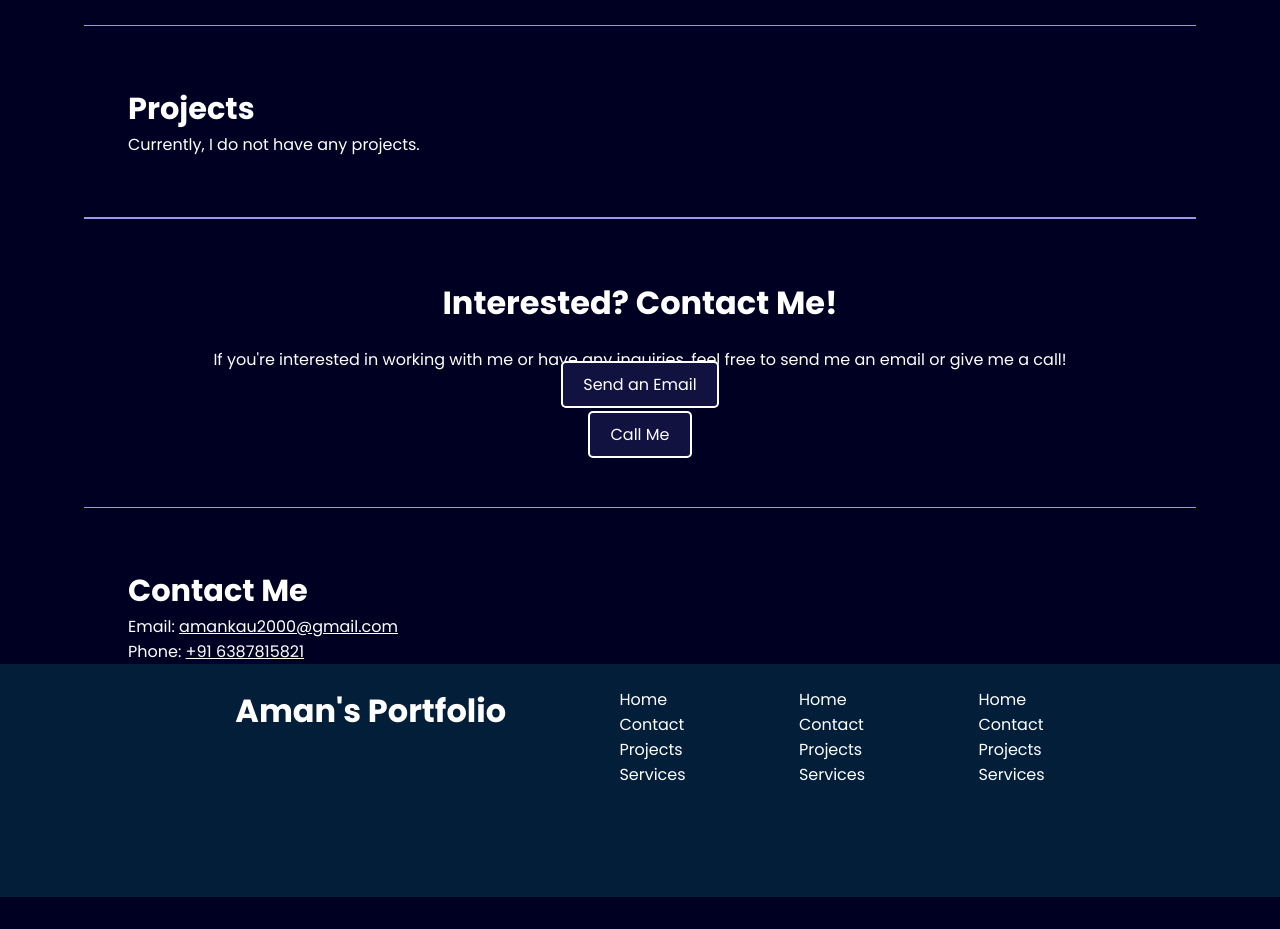
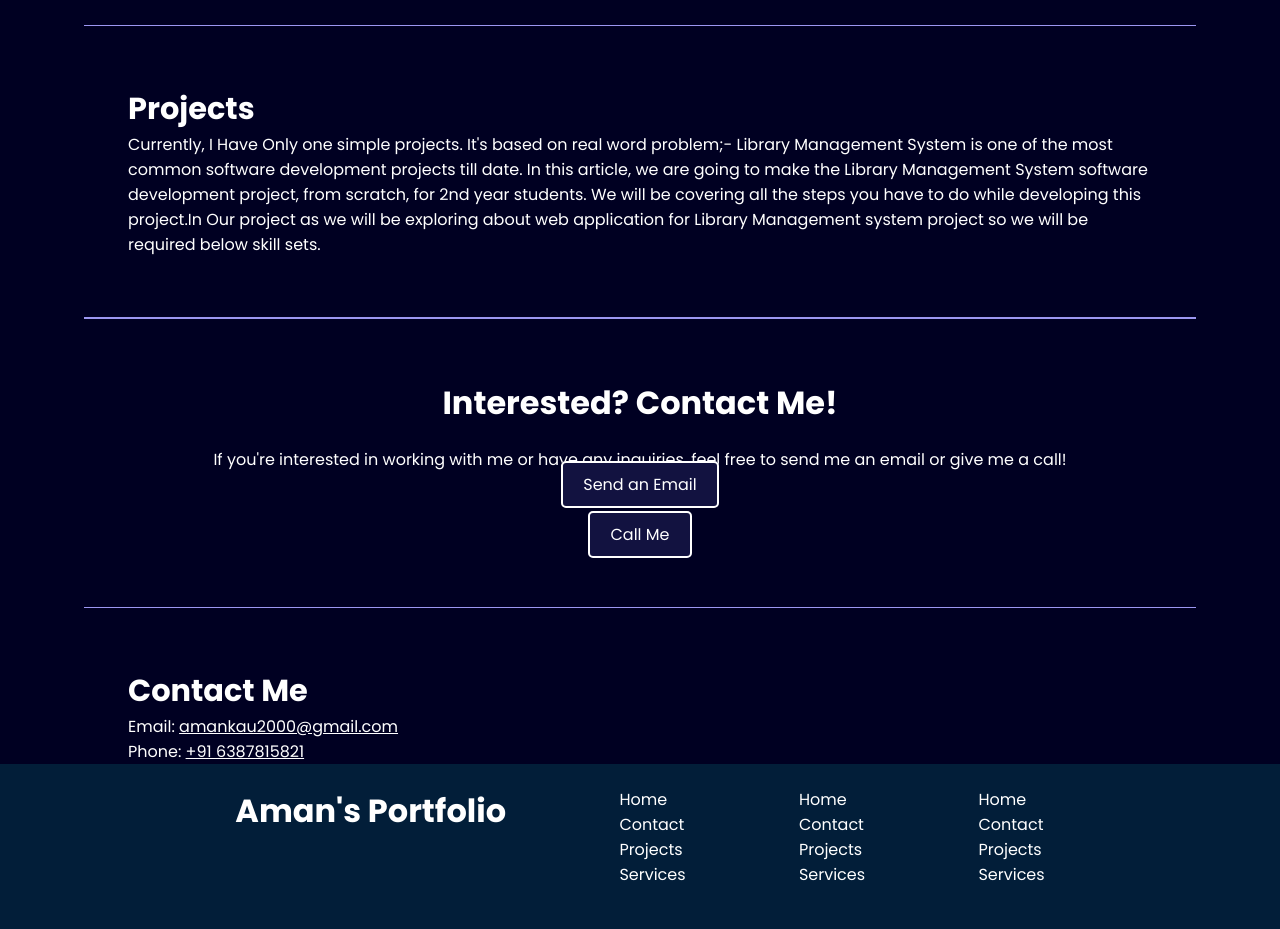
Before and after one commit to aman23-cmd/protfoilo, a plain HTML site: page index.html in a window 1280 px wide. Shown: the part 1060-1989 px from the top of the page. Before the commit the page ends 1957 px from the top, so only its background shows below. Drawn offline with nearby package versions, Linux system fonts and the light colour scheme.

Commit message:
Add files via upload

```diff
--- a/index.html
+++ b/index.html
@@ -178,7 +178,7 @@
         <hr>
         <section class="secondSection">
             <h1>Projects</h1>
-            <p>Currently, I do not have any projects.</p>
+            <p>Currently, I Have Only one simple projects. It's based on real word problem;- Library Management System is one of the most common software development projects till date. In this article, we are going to make the Library Management System software development project, from scratch, for 2nd year students. We will be covering all the steps you have to do while developing this project.In Our project as we will be exploring about web application for Library Management system project so we will be required below skill sets.</p>
         </section>
         <hr>
         <!-- New Contact Section -->
```
